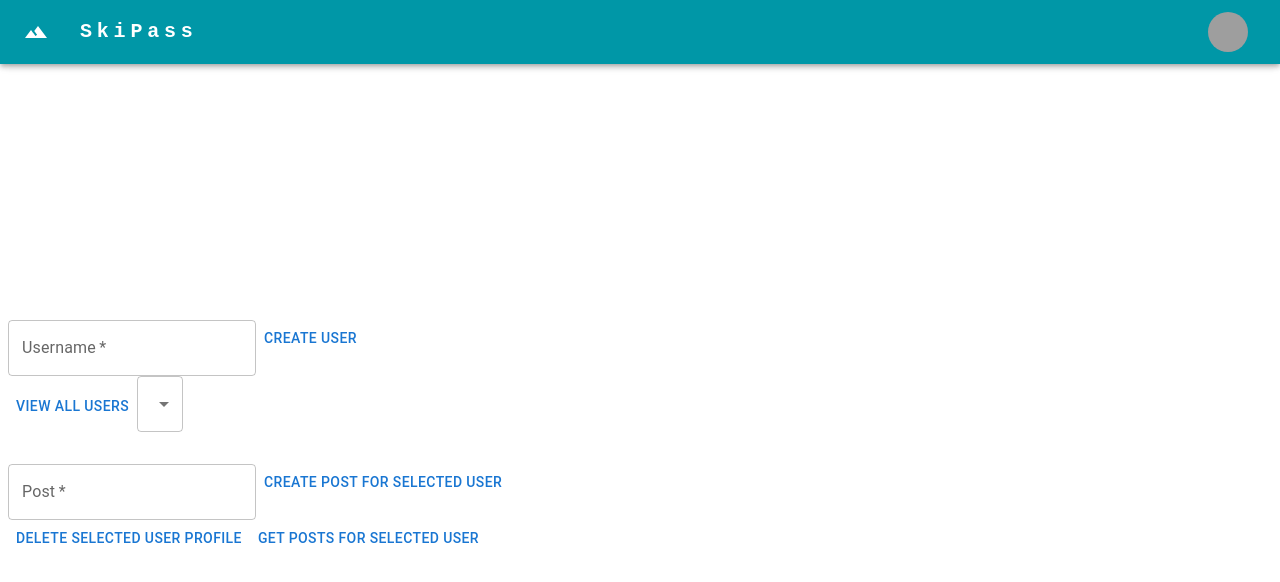
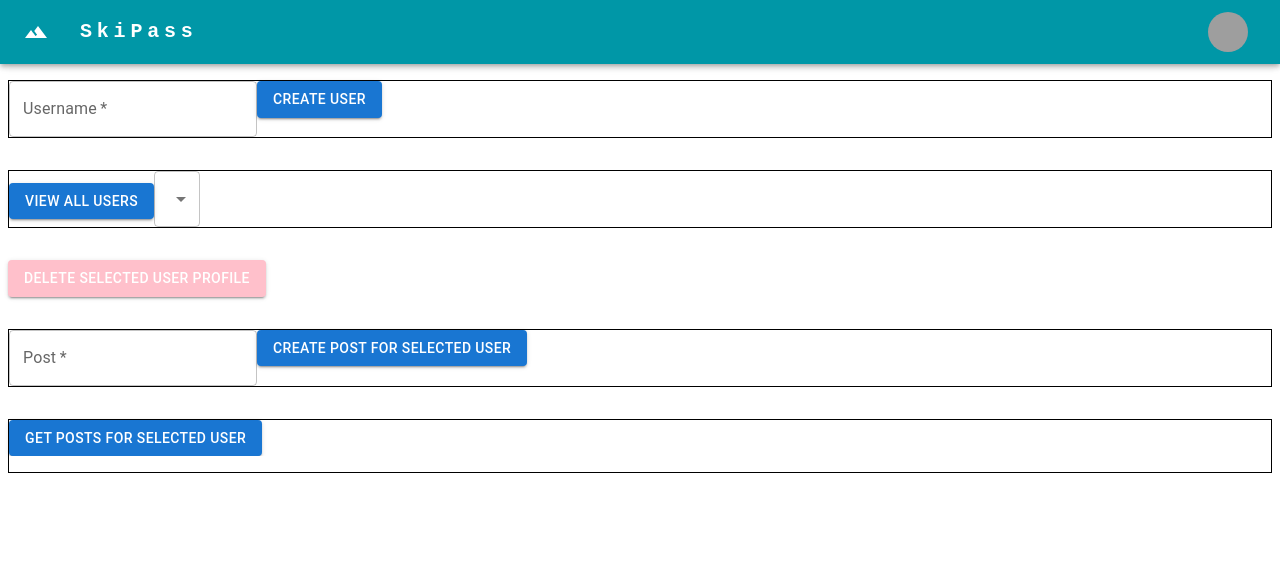
Before and after one commit to AleksandraKrasteva/skipass, a Next.js app in the folder client/: page / in a window 1280 px wide. Shown: the top 582 px of the page. Built offline with nearby package versions, Linux system fonts and the light colour scheme; grey boxes are pictures that could not be loaded.

Commit message:
cleanup client

```diff
--- /dev/null
+++ b/client/src/api/requests.ts
@@ -0,0 +1,40 @@
+import axios from 'axios';
+import { Post } from './types';
+
+// This will be modied by using react query
+
+export const createUser = (username:string) => {
+	return axios.post('http://localhost:8080/create-user', username).then((res) => {
+		return res;
+	});
+};
+
+export const createPost = (post: Post) => {
+	return axios.post('http://localhost:8080/create-post',post ).then((res) => {
+		return res;
+	});
+};
+
+export const viewUsers = () => {
+	return axios.get('http://localhost:8080/get-users').then((res)=>{
+		return res;
+	});
+};
+
+export const viewPostsForUser = (userId: number) => {
+	return axios.get(`http://localhost:8080/view/posts/${userId}`).then((res) => {
+		return res;
+	});
+};
+
+export const deleteUserProfile = (userId:number)=>{
+	return axios.delete(`http://localhost:8080/delete-profile/${userId}`).then((res) => {
+		return res;
+	});
+};
+
+export const deletePost = (postId:number)=>{
+	return axios.delete(`http://localhost:8080/delete-post/${postId}`).then((res) => {
+		return res;
+	});
+};
--- /dev/null
+++ b/client/src/api/types.ts
@@ -0,0 +1,12 @@
+export type Post ={
+	userId: number;
+	text: string;
+	id?:number;
+}
+
+export type User = {
+	id: number;
+	username:string;
+	email:string;
+	type:string;
+}
--- a/client/src/api/userProfile.ts
+++ /dev/null
@@ -1,50 +0,0 @@
-import axios from 'axios';
-
-export const createUser = (username:string) => {
-	return axios.post('http://localhost:8080/createuser', username).then((res) => {
-		return res;
-	});
-};
-
-export const createPost = (post: Post) => {
-	// const data = {
-	// 	text : post.text,
-	// 	userId : post.userId
-	// };
-
-	return axios.post('http://localhost:8080/createpost',post ).then((res) => {
-		return res;
-	});
-};
-
-export const viewUsers = () => {
-	return axios.get('http://localhost:8080/getusers').then((res)=>{
-		return res;
-	});
-};
-
-export type Post ={
-	userId: number;
-	text: string;
-	id?:number;
-}
-
-
-
-export const viewPostsForUser = (userId: number) => {
-	return axios.get(`http://localhost:8080/view/posts/${userId}`).then((res) => {
-		return res;
-	});
-};
-
-export const deleteUserProfile = (userId:number)=>{
-	return axios.delete(`http://localhost:8080/deleteprofile/${userId}`).then((res) => {
-		return res;
-	});
-};
-
-export const deletePost = (postId:number)=>{
-	return axios.delete(`http://localhost:8080/deletepost/${postId}`).then((res) => {
-		return res;
-	});
-};
--- a/client/src/pages/index.tsx
+++ b/client/src/pages/index.tsx
@@ -1,15 +1,11 @@
-import { Post, createPost, createUser, deletePost, deleteUserProfile, viewPostsForUser, viewUsers } from '@/api/userProfile';
+import { createPost, createUser, deletePost, deleteUserProfile, viewPostsForUser, viewUsers } from '@/api/requests';
+import { Post, User } from '@/api/types';
 import Navigation from '@/components/molecultes/Navigation';
 import { Box, Button, List, ListItem, ListItemText, MenuItem, Select, TextField, Typography } from '@mui/material';
 import React, { useState } from 'react';
-export type User = {
-	id: number;
-	username:string;
-	email:string;
-	type:string;
-}
 
-const index = () => {
+
+const HomePage = () => {
 
 	const [username, setUsername] = useState('');
 	const [users, setUsers] = useState<User[]>([]);
@@ -17,11 +13,8 @@ const index = () => {
 	const [postText, setPostText] = useState<string>('');
 	const [postsForUser, setPostsForUser] = useState<Post[]>([]);
 
-
-
 	const createUserProfile = async() =>{
-		const res = await createUser(username);
-		console.log(res);
+		await createUser(username);
 	};
 
 	const getUsers = async()=>{
@@ -42,41 +35,37 @@ const index = () => {
 			userId: selectedUser,
 			text: postText,
 		};
-		const res = await createPost(post);
-		console.log(res);
+		await createPost(post);
 	};
 
 	const viewPosts = async()=>{
 		if(!selectedUser) return;
 		const res = await viewPostsForUser(selectedUser);
-		console.log(res);
 		setPostsForUser(res.data.collection);
 	};
 
 	const deleteUser = async()=>{
 		if(!selectedUser) return;
-		const res = await deleteUserProfile(selectedUser);
+		await deleteUserProfile(selectedUser);
 		setSelectedUser(null);
-		console.log(res);
 	};
 
 	const deletePostById = async(id:number)=>{
-		const res = await deletePost(id);
-		console.log(res);
+		await deletePost(id);
 	};
 
 	return (
 		<>
 			<Navigation/>
-			<Box sx={{mt: 40}} >
-				<TextField id="outlined-basic" label="Username" variant="outlined" required
+			<Box sx={{mt: 10, border: 1, borderColor: 'black'}} >
+				<TextField  label="Username" variant="outlined" required
 					onChange={(e)=>setUsername(e.target.value)} />
-				<Button onClick={()=>createUserProfile()}>Create user</Button>
+				<Button variant="contained" onClick={()=>createUserProfile()}>Create user</Button>
 			</Box>
-			<Button onClick={()=>getUsers()}>View all users</Button>
+			<Box sx={{mt: 4, border: 1, borderColor: 'black'}} >
+				<Button variant="contained" onClick={()=>getUsers()}>View all users</Button>
 				<Select
-				labelId="demo-simple-select-label"
-				id="demo-simple-select"
+					label='Users list'
 					onChange={(e)=>handleUserChange(e.target.value)}
 				>
 					{users.map((user)=>{
@@ -84,14 +73,17 @@ const index = () => {
 							<MenuItem value={user.id}>{user.username}</MenuItem>
 						);})}
 				</Select>
-			<Box sx={{mt: 4}} >
+			</Box>
+			<Button sx={{backgroundColor:'pink', mt:4}} variant="contained" onClick={()=>deleteUser()}>Delete selected user profile</Button>
+
+			<Box sx={{mt: 4, border: 1, borderColor: 'black'}}  >
 				<TextField id="outlined-basic" label="Post" variant="outlined" required
 					onChange={(e)=>setPostText(e.target.value)} />
-				<Button onClick={()=>createPostForUser()}>Create post for selected user</Button>
+				<Button variant="contained" onClick={()=>createPostForUser()}>Create post for selected user</Button>
 			</Box>
 
-			<Button onClick={()=>deleteUser()}>DELETE SELECTED USER PROFILE</Button>
-			<Button onClick={()=>viewPosts()}>Get Posts For Selected User</Button>
+			<Box sx={{mt: 4, border: 1, borderColor: 'black'}}  >
+				<Button variant="contained" onClick={()=>viewPosts()}>Get Posts For Selected User</Button>
 				<List sx={{ width: '100%', maxWidth: 360, bgcolor: 'background.paper' }}>
 					{postsForUser.map((post)=>{
 						return (
@@ -109,15 +101,14 @@ const index = () => {
 										</Typography>
 									}
 								/>
-							<Button onClick={()=>deletePostById(post.id!)}>Delete</Button>
+								<Button  sx={{backgroundColor:'pink'}} size="small" variant="contained" onClick={()=>deletePostById(post.id!)}>Delete</Button>
 							</ListItem>
 						);
 					})}
 				</List>
-
-
+			</Box>
 		</>
 	);
 };
 
-export default index;
+export default HomePage;
```
Also changed, not shown: client/src/pages/hello/index.tsx (deleted, +0 -9 lines). Lines whose indentation alone changed are shown as unchanged.
